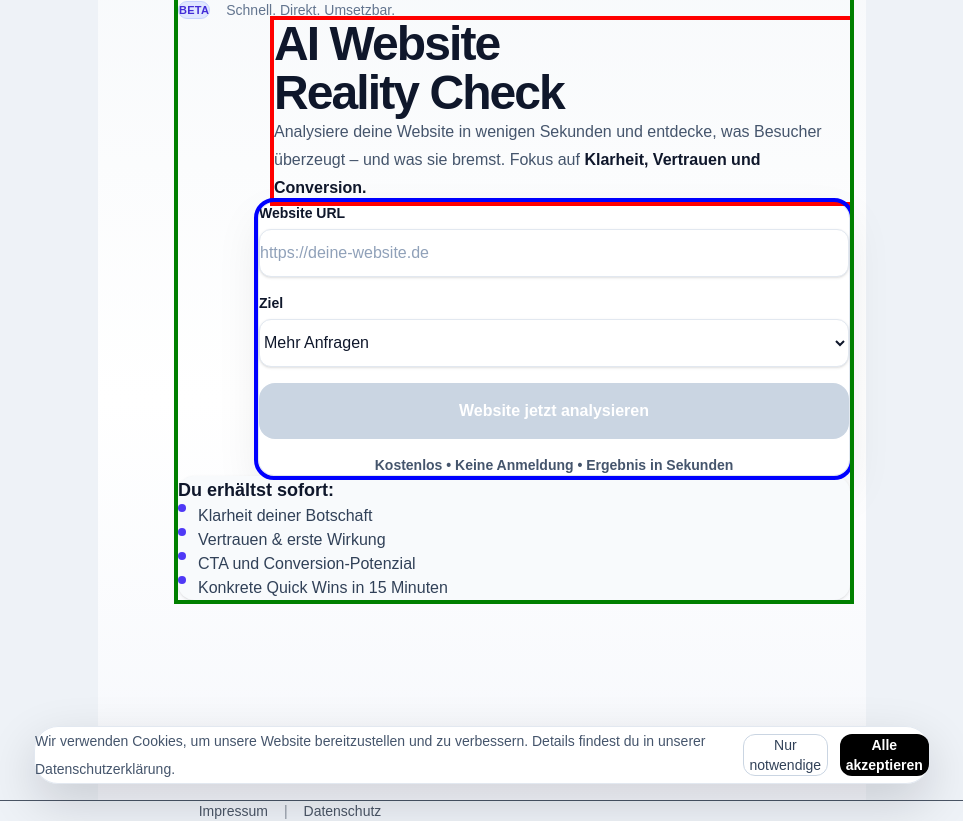
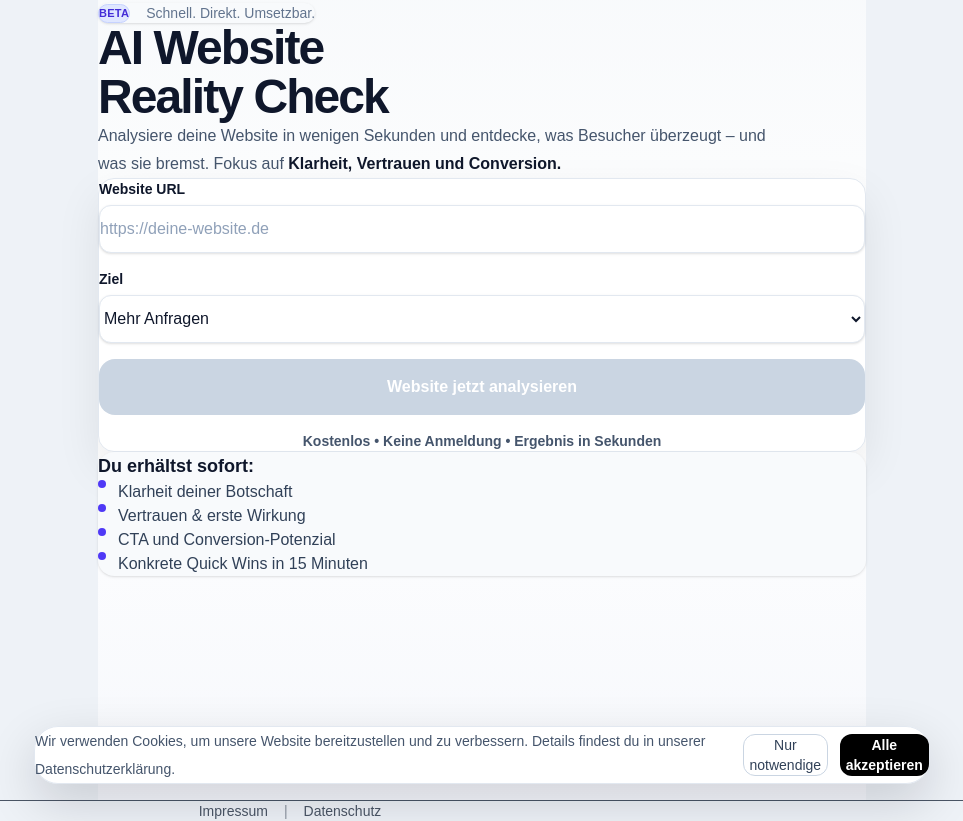
Before and after one commit to robertpetrovic87-code/Digitalstruktur, a Next.js app: page / in a window 1280 px wide. Shown: the whole page, without its empty margins (158-1121 px from the left). Built offline with nearby package versions, Linux system fonts and the light colour scheme.

Commit message:
fix blueprint prompt usage_guide

```diff
--- a/app/page.tsx
+++ b/app/page.tsx
@@ -177,14 +177,9 @@ export default function Home() {
 
   return (
     <div className="min-h-screen bg-gradient-to-b from-slate-50 via-white to-[#f6f8fc] py-8 sm:py-10 lg:py-12">
-
-    {/* HERO + FORMULAR */}
-    <section className="mx-auto max-w-2xl"
-    style={{ marginLeft: "80px", outline: "4px solid green" }}>
-      <div className="px-4 sm:px-5 md:px-6"></div>
-
-      {/* Beta Label */}
-      <div className="mb-6 flex items-center gap-4">
+      <section className="mx-auto max-w-3xl">
+        <div className="space-y-8">
+          <div className="inline-flex items-center gap-4 rounded-xl bg-slate-50 px-4 py-2 shadow-sm">
             <span className="rounded-full border border-indigo-200 bg-indigo-100 px-4 py-1 text-[11px] font-bold uppercase tracking-wide text-indigo-700">
               Beta
             </span>
@@ -193,35 +188,28 @@ export default function Home() {
             </span>
           </div>
 
-      {/* Headline */}
-      <div className="text-left"
-      style={{ marginLeft: "96px", outline: "4px solid red" }}>
+          <div className="text-left">
             <h1 className="text-[2.2rem] font-bold leading-[1.02] tracking-[-0.04em] text-slate-900 sm:text-5xl">
               AI Website
               <br />
               Reality Check
             </h1>
 
-        <p className="mt-4 max-w-xl text-base leading-7 text-slate-600 mb-16">
-          Analysiere deine Website in wenigen Sekunden und entdecke,
-          was Besucher überzeugt – und was sie bremst. Fokus auf{" "}
+            <p className="mt-4 max-w-2xl text-base leading-7 text-slate-600">
+              Analysiere deine Website in wenigen Sekunden und entdecke, was
+              Besucher überzeugt – und was sie bremst. Fokus auf{" "}
               <strong className="text-slate-900">
                 Klarheit, Vertrauen und Conversion.
               </strong>
             </p>
           </div>
 
-      {/* FORMULAR CARD */}
-      <div className="rounded-2xl border border-slate-200 bg-white px-6 py-7 shadow-[0_18px_45px_rgba(2,6,23,0.08)] sm:px-7 sm:py-8"
-      style={{ marginLeft: "80px", outline: "4px solid blue" }}>
-
+          <div className="rounded-2xl border border-slate-200 bg-white px-6 py-7 shadow-[0_18px_45px_rgba(2,6,23,0.08)] sm:px-7 sm:py-8">
             <div className="grid gap-4">
-
               <label className="grid gap-1.5 text-left">
                 <span className="text-sm font-semibold text-slate-900">
                   Website URL
                 </span>
-
                 <input
                   value={url}
                   onChange={(e) => setUrl(e.target.value)}
@@ -235,7 +223,6 @@ export default function Home() {
                 <span className="text-sm font-semibold text-slate-900">
                   Ziel
                 </span>
-
                 <select
                   value={goal}
                   onChange={(e) => setGoal(e.target.value as Goal)}
@@ -247,7 +234,6 @@ export default function Home() {
                   <option value="branding">Besseres Branding</option>
                 </select>
               </label>
-
 
               <button
                 onClick={onAnalyze}
@@ -266,7 +252,7 @@ export default function Home() {
               </div>
 
               {loading && (
-                    <div className="border border-slate-200 bg-slate-50 p-4 rounded-xl">
+                <div className="rounded-xl border border-slate-200 bg-slate-50 p-4">
                   <div className="h-2.5 w-full overflow-hidden rounded-full bg-slate-200">
                     <div
                       style={{ animation: "loadingBar 1.1s ease-in-out infinite" }}
@@ -302,13 +288,12 @@ export default function Home() {
             </div>
           </div>
 
-                <div className="mt-16 l-[80px]">
-                <div className="mx-auto max-w-[48rem] rounded-2xl bg-slate-50 px-7 py-6 shadow-sm sm:px-8 md:px-9">
+          <div className="rounded-2xl bg-slate-50 px-7 py-6 shadow-sm sm:px-8 md:px-9">
             <h3 className="text-lg font-bold text-slate-900">
               Du erhältst sofort:
             </h3>
 
-                  <ul className="mt-4 space-y-3 pl-3 text-slate-700">
+            <ul className="mt-4 space-y-3 text-slate-700">
               <li className="flex items-start gap-3">
                 <span className="mt-2 h-2 w-2 min-w-2 rounded-full bg-indigo-600" />
                 <span>Klarheit deiner Botschaft</span>
@@ -328,12 +313,10 @@ export default function Home() {
             </ul>
           </div>
         </div>
-
-
       </section>
 
       {result && (
-              <section className="mt-8 grid gap-5 sm:mt-10">
+        <section className="mx-auto mt-10 grid max-w-4xl gap-5">
           <div className="rounded-2xl border border-slate-200 bg-white shadow-[0_12px_40px_rgba(2,6,23,0.06)]">
             <div className="border-b border-slate-200 bg-gradient-to-r from-slate-50 via-white to-slate-50 px-5 py-5 sm:px-6 sm:py-6 lg:px-7">
               <div className="flex flex-col gap-5 lg:flex-row lg:items-end lg:justify-between">
@@ -518,7 +501,6 @@ export default function Home() {
         </section>
       )}
 
-
       <style jsx global>{`
         @keyframes loadingBar {
           0% {
```
Lines whose indentation alone changed are shown as unchanged.
